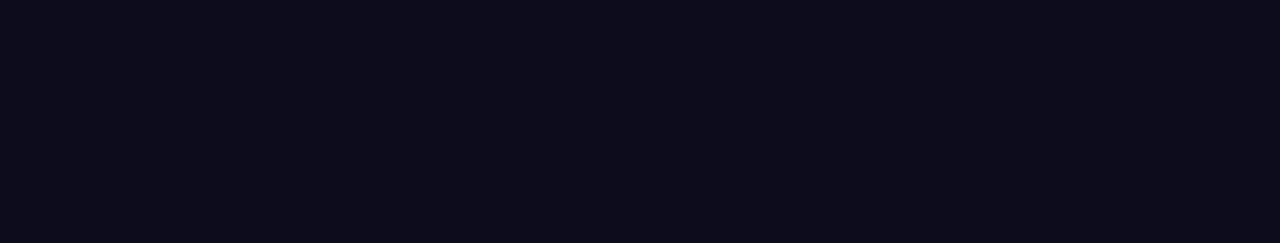
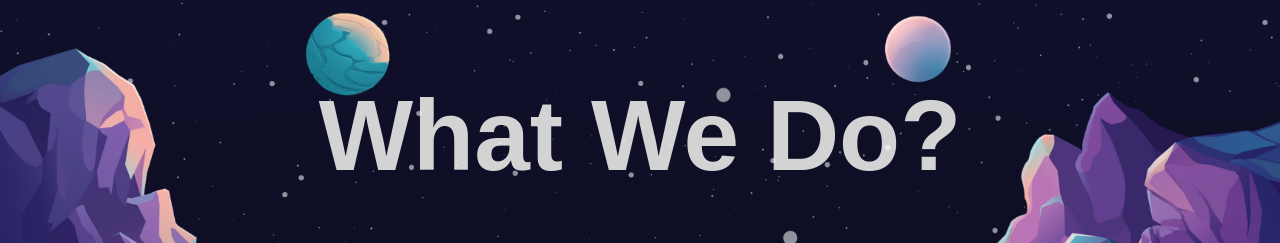
Before and after one commit to ChamikaRohan/Digital-Portfolio, a React (Vite) app: page / in a window 1280 px wide. Shown: the part 1065-1308 px from the top of the page. Built offline with nearby package versions, Linux system fonts and the light colour scheme.

Commit message:
Created parallax pages of services and portfolios

```diff
--- a/src/App.jsx
+++ b/src/App.jsx
@@ -1,18 +1,24 @@
 import "./app.scss"
 import Navbar from "./components/navbar/Navbar";
 import Hero from "./components/hero/Hero.jsx";
+import Parallax from "./components/parallax/Parallax.jsx";
 
 const App = () => {
   return <div>
+
     <section id="Homepage">
       <Navbar/>
       <Hero/>
     </section>
-    <section id="Services">Services</section>
-    <section id="Portfolio">Parallax</section>
+
+    <section id="Services"><Parallax type="services" /></section>
+    <section>Services</section>
+
+    <section id="Portfolio"><Parallax type="portfolio" /></section>
     <section>Portfolio1</section>
     <section>Portfolio2</section>
     <section>Portfolio3</section>
+
     <section id="Contact">Contact</section>
   </div>;
 };
--- /dev/null
+++ b/src/components/parallax/Parallax.jsx
@@ -0,0 +1,26 @@
+import React, { useRef } from 'react'
+import "./Parallax.scss"
+import {motion, useScroll, useTransform} from "framer-motion"
+
+export default function Parallax({type}) {
+  const ref = useRef();
+
+  const {scrollYProgress} = useScroll({
+    target:ref,
+    offset: ["start start", "end start"]
+  });
+
+  const yBg = useTransform(scrollYProgress, [0,1], ["0%", "100%"]);
+
+  return (
+    <div className='parallax' style={{ background:type === "services"
+      ? "Linear-gradient(180deg, #111132, #0c0c1d)"
+      : "Linear-gradient(180deg, #111132, #505064)"
+    }}>
+        <motion.h1 style={{ y: yBg }}>{type=="services" ? "What We Do?" : "What We Did?"}</motion.h1>
+        <motion.div className="mountains"></motion.div>
+        <motion.div className="planets"></motion.div>
+        <motion.div className="stars"></motion.div>
+    </div>
+  )
+}
--- /dev/null
+++ b/src/components/parallax/Parallax.scss
@@ -0,0 +1,43 @@
+.parallax{
+    width: 100%;
+    height: 100%;
+    position: relative;
+    display: flex;
+    justify-content: center;
+    align-items: center;
+
+    h1{
+        position: absolute;
+        font-size: 100px;
+    }
+
+    .mountains{
+        background-image: url("/mountains.png");
+        background-size: cover;
+        background-position: bottom;
+        width: 100%;
+        height: 100%;
+        position: absolute;
+        z-index: 3;
+    }
+
+    .planets{
+        background-image: url("/planets.png");
+        background-size: cover;
+        background-position: bottom;
+        width: 100%;
+        height: 100%;
+        position: absolute;
+        z-index: 2;
+    }
+
+    .stars{
+        background-image: url("/stars.png");
+        background-size: cover;
+        background-position: bottom;
+        width: 100%;
+        height: 100%;
+        position: absolute;
+        z-index: 1;
+    }
+}
--- a/src/components/sidebar/links/Links.jsx
+++ b/src/components/sidebar/links/Links.jsx
@@ -3,7 +3,7 @@
 
 export default function Links() {
   const items = [
-    "HomePage",
+    "Home",
     "Services",
     "Portfolio",
     "Contact",
```
